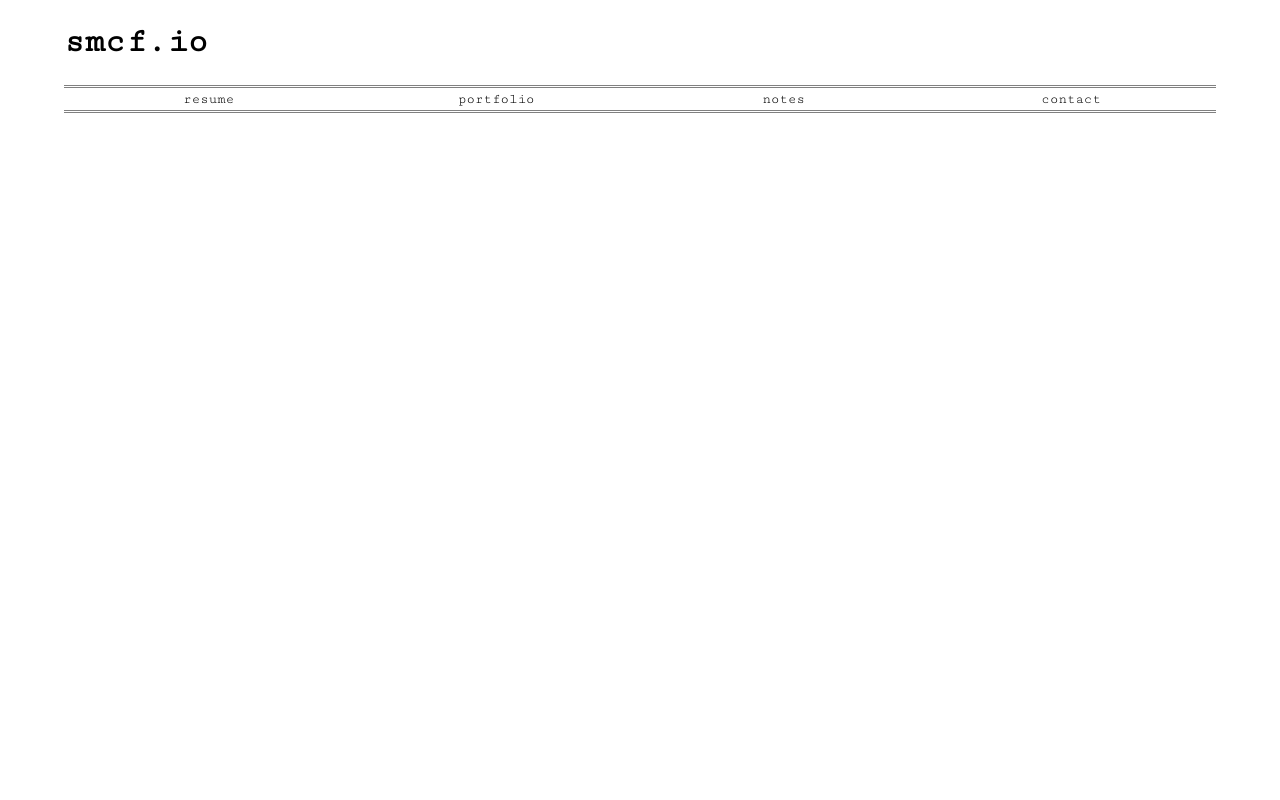
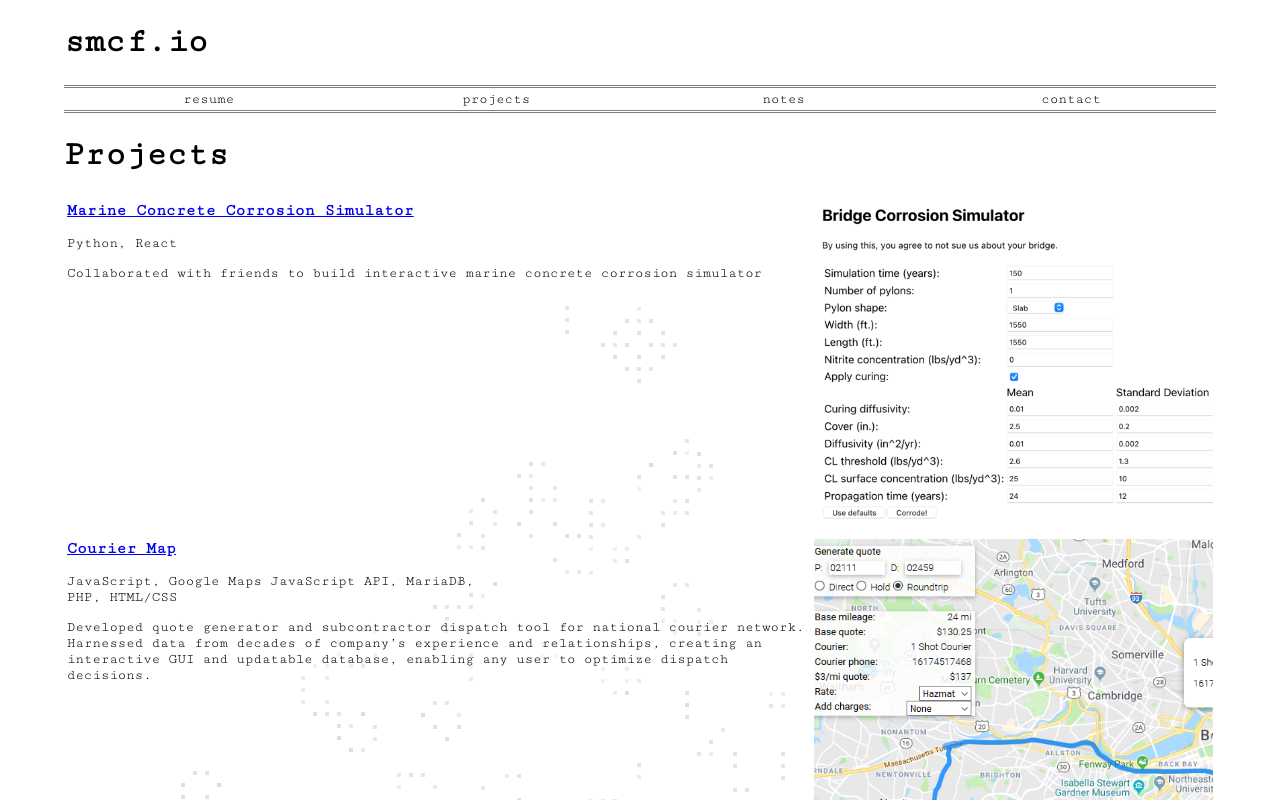
Before and after one commit to sofiacf/smcfio, a React (Create React App) app: page /projects in a window 1280 px wide. Shown: the top 800 px of the page. Built offline with nearby package versions, Linux system fonts and the light colour scheme.

Commit message:
Add corrosion simulator to projects; rename portfolio to projects

```diff
--- a/src/components/App.tsx
+++ b/src/components/App.tsx
@@ -3,7 +3,7 @@ import {BrowserRouter as Router, Link, Route} from 'react-router-dom';
 import '../styles/App.css';
 import {Home} from './Home';
 import {Resume} from './Resume';
-import {Portfolio} from './Portfolio';
+import {Projects} from './Projects';
 import {Notes} from './Notes';
 import {Contact} from './Contact';
 
@@ -20,7 +20,7 @@ export const App: React.FC = () => <div className="App">
                 <tbody>
                 <tr>
                     <td><Link to="/resume">resume</Link></td>
-                    <td><Link to="/portfolio">portfolio</Link></td>
+                    <td><Link to="/projects">projects</Link></td>
                     <td><Link to="/notes">notes</Link></td>
                     <td><Link to="/contact">contact</Link></td>
                 </tr>
@@ -29,7 +29,7 @@ export const App: React.FC = () => <div className="App">
         </nav>
         <Route exact path="/" component={ Home }/>
         <Route path="/resume" component={ Resume }/>
-        <Route path="/portfolio" component={ Portfolio }/>
+        <Route path="/projects" component={ Projects }/>
         <Route path="/notes" component={ Notes }/>
         <Route path="/contact" component={ Contact }/>
     </Router>
--- a/src/components/Home.tsx
+++ b/src/components/Home.tsx
@@ -8,7 +8,7 @@ export const Home = () => <PageWrapper>
         <tr>
             <td style={ { width: '60%' } }>
                 <p>Welcome to smcf.io, homepage of Sofia Chandler-Freed.</p>
-                <p>Please enjoy my resume, portfolio, informal writing, and other odds and ends while you're here.</p>
+                <p>Please enjoy my resume, projects, informal writing, and other odds and ends while you're here.</p>
                 <p>Comments? Questions? <a className="email" href="mailto:sofia@smcf.io">Email me</a>!
                 </p>
                 <p>-Sofia</p>
--- a/src/components/Portfolio.tsx
+++ b/src/components/Projects.tsx
@@ -1,7 +1,8 @@
 import React from 'react'
-import '../styles/Portfolio.css'
+import '../styles/Projects.css'
 import map from '../images/map.png'
 import addon from '../images/addon.png'
+import bridge from '../images/bridge.png'
 import {PageWrapper} from "./PageWrapper";
 
 interface ProjectProps {
@@ -14,24 +15,32 @@ interface ProjectProps {
 }
 
 const Project: React.FC<ProjectProps> = props => <tr>
-    <td style={ { width: '65%' } }>
-        <h3><a href={ props.url }>{ props.name }</a></h3>
-        <p>{ props.technologies }</p>
-        <div>{ props.description }</div>
+    <td style={{width: '65%'}}>
+        <h3><a href={props.url}>{props.name}</a></h3>
+        <p>{props.technologies}</p>
+        <div>{props.description}</div>
         <br/>
     </td>
     <td>
-        <img src={ props.image } alt={ props.alt }/>
+        <img src={props.image} alt={props.alt}/>
     </td>
 </tr>
 
-export const Portfolio = () => <PageWrapper>
-    <h1>Portfolio</h1>
+export const Projects = () => <PageWrapper>
+    <h1>Projects</h1>
     <table>
         <tbody>
         <Project
+            name="Marine Concrete Corrosion Simulator"
+            alt="marine corrosion simulator"
+            url="http://corrosion.smcf.io"
+            technologies="Python, React"
+            description="Collaborated with friends to build interactive marine concrete corrosion simulator"
+            image={bridge}
+        />
+        <Project
             name="Courier Map"
-            image={ map }
+            image={map}
             url="https://smcf.nfshost.com/map/"
             alt="courier map"
             technologies="JavaScript, Google Maps JavaScript API, MariaDB, PHP, HTML/CSS"
@@ -39,7 +48,7 @@ export const Portfolio = () => <PageWrapper>
         />
         <Project
             name="Accounting Add-on"
-            image={ addon }
+            image={addon}
             alt="sheets add-on"
             url="https://github.com/sofiacf/osc-billing"
             technologies="Google Apps Script"
```
Also changed, not shown: src/images/bridge.png (added), src/styles/Projects.css (renamed from src/styles/Portfolio.css).
